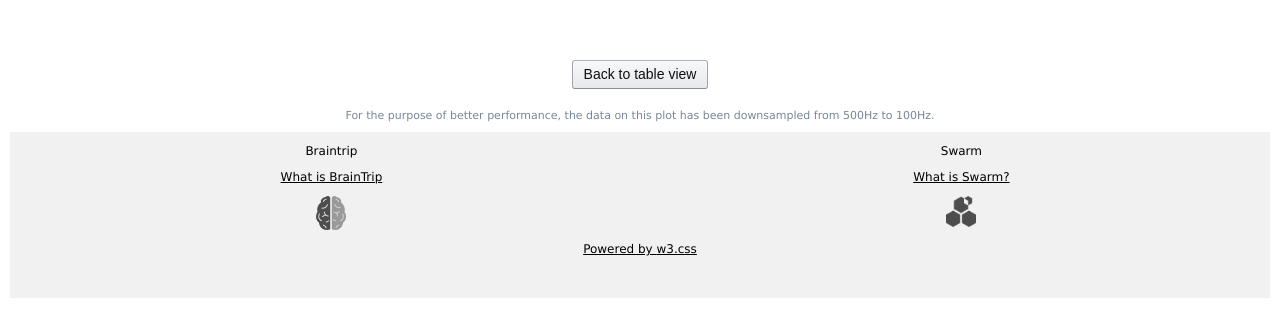
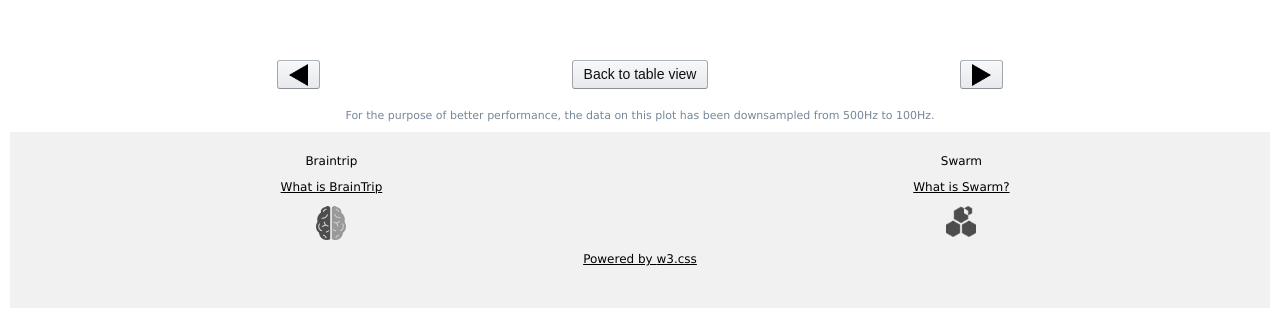
Before and after one commit to jakovse/braintrip-fairdata_web_page, a plain HTML site: page chart_page.html in a window 1280 px wide. Shown: the part 570-888 px from the top of the page. Drawn offline with nearby package versions, Linux system fonts and the light colour scheme; no server answers.

Commit message:
minor tweaks
- added buttons for horizontal chart scrolling
- updated btxswarm img
- updated about text

```diff
--- a/chart_page.html
+++ b/chart_page.html
@@ -27,14 +27,16 @@
     <canvas id="myChart" style="height: 550px;"></canvas>
   </div>
   <!-- button back and subject table div-->
-  <div class="w3-container w3-content w3-center" style="max-width:2000px; margin: 30px 0 20px 0;">
+  <div class="w3-container w3-content w3-center buttonDiv" style="max-width:2000px; margin: 30px 0 20px 0;">
+    <button onclick="scrollChart('left')" id="button"><img id="btnImg" src="./assets/leftArrow.png" alt=""></button>
     <button onclick="toMainPage()" id="button">Back to table view</button>
+    <button onclick="scrollChart('right')" id="button"><img id="btnImg" src="./assets/rightArrow.png" alt=""></button>
   </div>
   <div class="w3-container w3-cpntent w3-center" style="font-size: 11px; color: lightslategray; margin-bottom: 10px;">
     For the purpose of better performance, the data on this plot has been downsampled from 500Hz to 100Hz.
   </div>
   <!-- Footer div (consists of two) -->
-  <div class="w3-content w3-center w3-cell-row w3-light-grey" style="max-width:2000px;">
+  <div class="w3-content w3-center w3-cell-row w3-light-grey" style="max-width:2000px; padding-top: 10px;">
     <div class="w3-container w3-cell">
       <p>Braintrip</p>
       <p><a href="http://www.braintrip.net/en">What is BrainTrip</a></p>
@@ -57,4 +59,5 @@
   <script src="https://cdnjs.cloudflare.com/ajax/libs/jszip/3.10.1/jszip.min.js"></script>
   <script src="./js/charts.js"></script>
   <script src="./js/main_page_functions.js"></script>
+  </body>
 </html>
--- a/js/charts.js
+++ b/js/charts.js
@@ -223,5 +223,17 @@ function scroller(keydown, chart) {
   chart.update();
 }
 
+function scrollChart(direction) {
+
+  if ((direction == 'right') && (eegChart.options.scales.x.max < eegChart.data.labels.length-1)) {
+    eegChart.options.scales.x.min += 2.5;
+    eegChart.options.scales.x.max += 2.5;
+  } else if ((direction == 'left') && (eegChart.options.scales.x.min > 0)) {
+    eegChart.options.scales.x.min -= 2.5;
+    eegChart.options.scales.x.max -= 2.5;
+  }
+  eegChart.update();
+}
+
 
 readFile();
--- a/main.css
+++ b/main.css
@@ -94,9 +94,15 @@ tbody.scrollContent td, tbody.scrollContent tr td {
 }
 
 /* Buttons */
+.buttonDiv {
+  display: flex;
+  justify-content: space-between;
+}
+
 #btnImg{
-	max-width: 30px;
-	height: auto;
+  padding: 3px 0 3px 0;
+	max-width: 50px;
+	height: 28px;
 }
 
 button.refBtn {
```
Also changed, not shown: index.html (+3 -4 lines), assets/braintripXswarm.png, assets/leftArrow.png (added), assets/logo.svg (added), assets/rightArrow.png (added), assets/swarm.svg (deleted).
